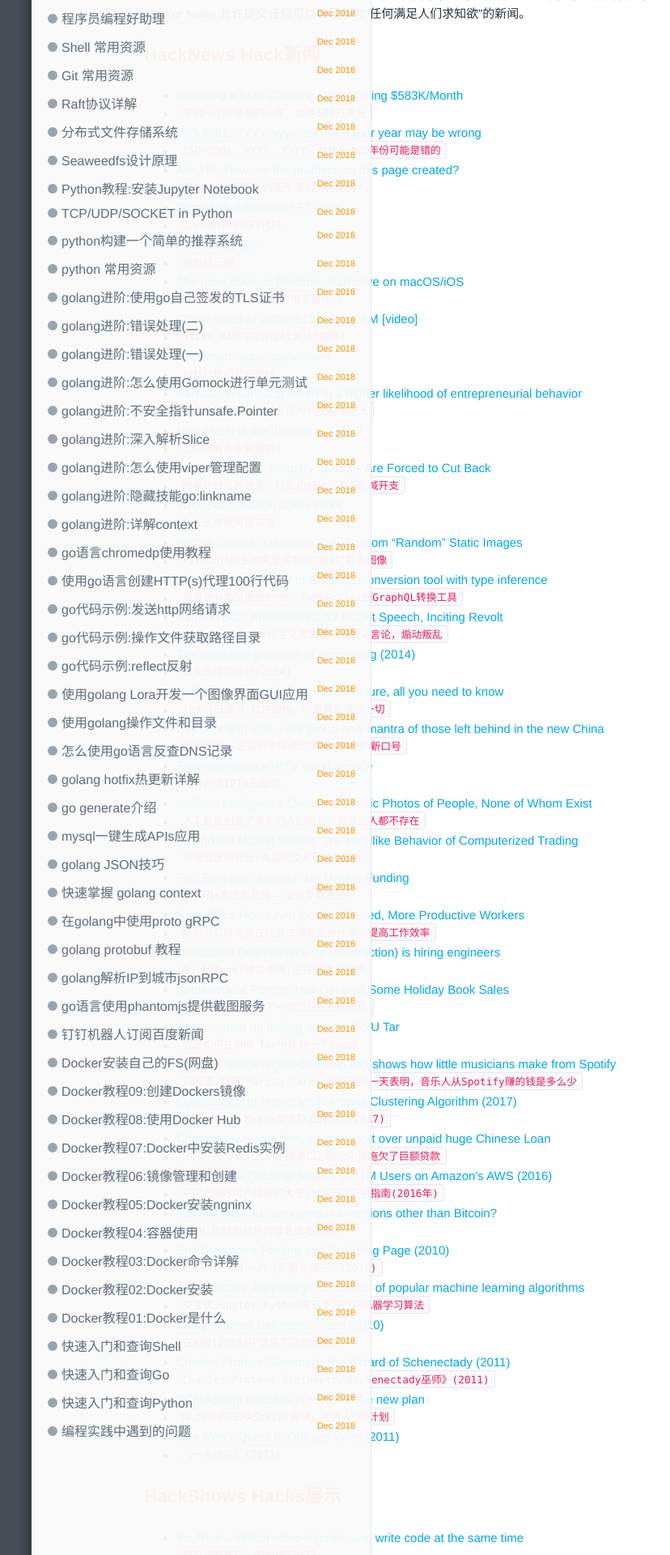
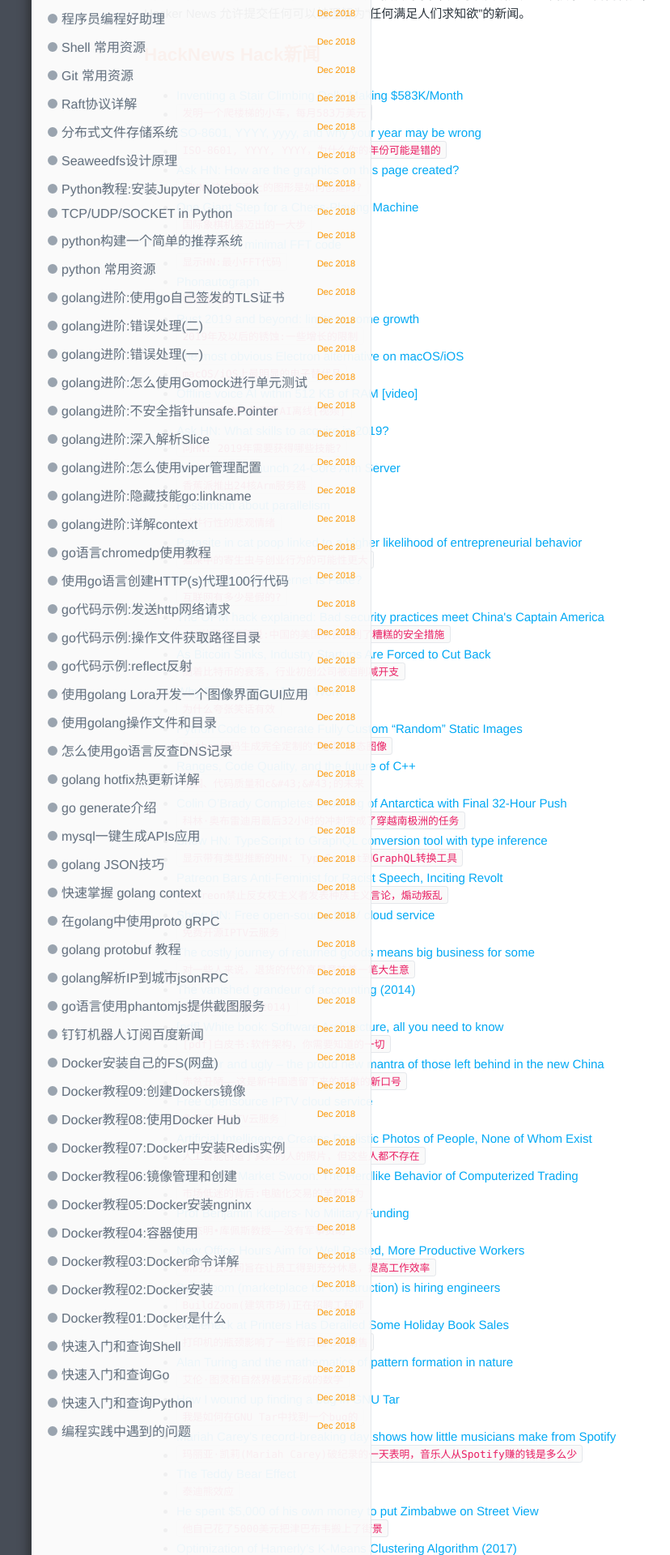
Before and after one commit to ljlu1504/ljlu1504.github.io, a Jekyll site: the page built from _posts/hacknews/2018-12-27-hacknews.md, in a window 1280 px wide. Shown: the part 645-2565 px from the top of the page at 81% size, without its empty margins (126-954 px from the left). Built offline with Jekyll 4.4.1, drawn with Linux system fonts in a browser that asks for light colours; comment, search, counter and statistics services are not loaded; some of the changed text lies outside the part shown.

Commit message:
hacknews-update2018-12-27T06:57:23+08:00

```diff
--- a/_posts/hacknews/2018-12-27-hacknews.md
+++ b/_posts/hacknews/2018-12-27-hacknews.md
@@ -19,30 +19,48 @@ Hacker News 是一家关于计算机黑客和创业公司的社会化新闻网
 - `ISO-8601, YYYY, YYYY，为什么你的年份可能是错的`
 - [Ask HN: How are the graphics on this page created?](https://www.16personalities.com/personality-types)
 - `问HN:这个页面上的图形是如何创建的?`
+- [One Giant Step for a Chess-Playing Machine](https://www.nytimes.com/2018/12/26/science/chess-artificial-intelligence.html)
+- `国际象棋机器迈出的一大步`
 - [Show HN: A minimal FFT code](http://lambdaway.free.fr/lambdaspeech/?view=zorg)
 - `显示HN:最小FFT代码`
 - [Phonautograph](https://en.wikipedia.org/wiki/Phonautograph)
 - `语音描记器`
+- [Rust 2019 and beyond: limits to some growth](https://graydon2.dreamwidth.org/263429.html)
+- `2019年及以后的锈蚀:一些增长的限制`
 - [The most obvious Electron alternative on macOS/iOS](https://holtwick.de/blog/2018-12-20-web-technologies)
 - `macOS/iOS上最明显的电子替代品`
 - [Offline voice AI within 512 KB of RAM [video]](https://www.youtube.com/watch?v=WadKhfLyqTQ)
 - `512kb RAM内的语音AI离线[视频]`
+- [Ask HN: What skills to acquire in 2019?](item?id=18765383)
+- `问HN: 2019年需要获得哪些技能?`
+- [Banana Pi to Launch 24-Core Arm Server](https://www.cnx-software.com/2018/12/26/banana-pi-24-core-arm-server/)
+- `香蕉派推出24核Arm服务器`
 - [Pessimism about parallelism](http://esr.ibiblio.org/?p=8223)
 - `对并行性的悲观情绪`
 - [Parasite in cat poop linked to a higher likelihood of entrepreneurial behavior](https://royalsocietypublishing.org/doi/full/10.1098/rspb.2018.0822)
 - `猫屎中的寄生虫与创业行为的可能性更大`
 - [How Much of the Internet Is Fake?](http://nymag.com/intelligencer/2018/12/how-much-of-the-internet-is-fake.html)
 - `互联网有多少是假的?`
+- [The OPM hack explained: Bad security practices meet China&#39;s Captain America](https://www.csoonline.com/article/3318238/data-breach/the-opm-hack-explained-bad-security-practices-meet-chinas-captain-america.html)
+- `OPM的黑客解释说:中国的美国队长遇到了糟糕的安全措施`
 - [As Bitcoin Sinks, Industry Startups Are Forced to Cut Back](https://techcrunch.com/2018/12/26/as-bitcoin-sinks-industry-startups-are-forced-to-cut-back/)
 - `随着比特币的衰落，行业初创公司被迫削减开支`
 - [Why Exaggeration Jokes Work](https://www.theatlantic.com/science/archive/2018/12/biological-phenomenon-why-wit-works/578842/)
 - `为什么夸张笑话有效`
 - [Python Code to Generate Fully Custom “Random” Static Images](https://github.com/christophershultz/StaticGIFGen/blob/master/StaticGen.ipynb)
 - `Python代码生成完全定制的“随机”静态图像`
+- [Ranges, Code Quality, and the future of C&#43;&#43;](https://medium.com/@jasonmeisel/ranges-code-quality-and-the-future-of-c-99adc6199608)
+- `范围、代码质量和c&#43;&#43;的未来`
+- [Colin O’Brady Completes Crossing of Antarctica with Final 32-Hour Push](https://www.nytimes.com/2018/12/26/sports/antarctica-race-colin-obrady.html)
+- `科林·奥布雷迪用最后32小时的冲刺完成了穿越南极洲的任务`
 - [Show HN: TypeScript to GraphQL conversion tool with type inference](https://github.com/acro5piano/typed-graphqlify)
 - `显示带有类型推断的HN: TypeScript到GraphQL转换工具`
 - [Patreon Bars Anti-Feminist for Racist Speech, Inciting Revolt](https://www.nytimes.com/2018/12/24/technology/patreon-hate-speech-bans.html)
 - `Patreon禁止反女权主义者发表种族主义言论，煽动叛乱`
+- [Show HN: Free open-source IPTV cloud service](https://github.com/fastogt/iptv)
+- `免费开源IPTV云服务`
+- [The costly journey of returned goods means big business for some](https://www.cnbc.com/2018/12/13/returned-goods-are-a-problem-for-retailers-resellers-are-cashing-in.html)
+- `对一些人来说，退货的代价高昂意味着一笔大生意`
 - [The vanished grandeur of accounting (2014)](http://www.bostonglobe.com/ideas/2014/06/07/the-vanished-grandeur-accounting/3zcbRBoPDNIryWyNYNMvbO/story.html)
 - `消失的辉煌会计(2014)`
 - [[pdf] White book: Software Architecture, all you need to know](https://share.composieux.fr/white-book-software-architecture.pdf)
@@ -63,10 +81,16 @@ Hacker News 是一家关于计算机黑客和创业公司的社会化新闻网
 - `BuildZoom(建筑市场)正在招聘工程师`
 - [Bottleneck at Printers Has Derailed Some Holiday Book Sales](https://www.nytimes.com/2018/12/23/books/paper-printers-holiday-sales-books-publishers.html)
 - `打印机的瓶颈影响了一些假日图书的销售`
+- [Alan Turing and the mathematics of pattern formation in nature](https://www.nytimes.com/2018/05/08/science/alan-turing-desalination.html)
+- `艾伦·图灵和自然界模式形成的数学`
 - [How I wound up finding a bug in GNU Tar](https://utcc.utoronto.ca/~cks/space/blog/sysadmin/TarFindingTruncateBug)
 - `我是如何在GNU Tar中找到一个bug的`
 - [Mariah Carey’s record-breaking day shows how little musicians make from Spotify](https://qz.com/1507361/mariah-careys-record-breaking-day-shows-how-little-musicians-make-from-spotify/)
 - `玛丽亚·凯莉(Mariah Carey)破纪录的一天表明，音乐人从Spotify赚的钱是多么少`
+- [The Teddy Bear Effect](https://harvardmagazine.com/2019/01/robert-livingston-harvard#)
+- `泰迪熊效应`
+- [He spent $5,000 of his own money to put Zimbabwe on Street View](https://www.cnet.com/news/this-man-spent-5000-of-his-own-money-to-put-zimbabwe-on-street-view)
+- `他自己花了5000美元把津巴布韦搬上了街景`
 - [Optimization of Hamerly’s K-Means Clustering Algorithm (2017)](https://colfaxresearch.com/cfxkmeans/)
 - `Hamerly K-Means聚类算法的优化(2017)`
 - [China to take over Kenya’s main port over unpaid huge Chinese Loan](https://www.africanstand.com/news/africa/east-africa/china-to-take-over-kenyas-main-port-over-unpaid-huge-chinese-loan/)
@@ -77,6 +101,10 @@ Hacker News 是一家关于计算机黑客和创业公司的社会化新闻网
 - `问HN:比特币以外的著名匿名发明?`
 - [Erik Demaine&#39;s Folding and Unfolding Page (2010)](http://erikdemaine.org/folding/)
 - `Erik Demaine的《折叠与展开》(2010)`
+- [Iris Automation Is Hiring a Computer Vision Expert – AI for Drones](http://www.irisonboard.com/careers/)
+- `Iris自动化公司正在招聘一名计算机视觉专家——无人机AI`
+- [William Cook: Information, Computation, Optimization [video]](https://www.youtube.com/watch?v=q8nQTNvCrjE)
+- `William Cook:信息，计算，优化[视频]`
 - [11 interactive Jupyter/Python demos of popular machine learning algorithms](https://github.com/trekhleb/homemade-machine-learning/blob/master/README.md)
 - `交互式Jupyter/Python演示了流行的机器学习算法`
 - [Using different delimiters in sed (2010)](https://backreference.org/2010/02/20/using-different-delimiters-in-sed/)
@@ -91,14 +119,8 @@ Hacker News 是一家关于计算机黑客和创业公司的社会化新闻网
 
 ## HackShows Hacks展示
 
-- [ YouRepl – Watch video-tutorials and write code at the same time](https://yourepl.tumblr.com/post/180936303347/announcing-yourepl)
-- `观看视频教程，同时编写代码`
-- [ Software Architecture, all you need to know [pdf]](https://share.composieux.fr/white-book-software-architecture.pdf)
-- `软件架构，所有你需要知道的[pdf]`
 - [ Quirky-ux – inject a website with some glitter and character](http://dsalaj.com/quirky-ux/)
 - `古怪的用户体验-注入一些闪光和性格的网站`
-- [ Magic Grid – A simple JavaScript library for dynamic grid layouts](https://github.com/e-oj/Magic-Grid)
-- `一个简单的JavaScript库，用于动态网格布局`
 - [ Designer fashion search engine](https://www.on-mkt.com)
 - `设计师时尚搜索引擎`
 - [ Sciter and Node.js versus Electron](https://terrainformatica.com/2018/12/23/sciternode-versus-electron/)
@@ -107,49 +129,59 @@ Hacker News 是一家关于计算机黑客和创业公司的社会化新闻网
 - `一个最小的FFT代码`
 - [ Inside Python Dict – an explorable explanation](https://just-taking-a-ride.com/inside_python_dict/)
 - `在Python字典-一个可探索的解释`
+- [ Hands-On Labs: Serverless and OpenFaaS with Python](https://github.com/openfaas/workshop)
+- `动手实验:Python的无服务器和OpenFaaS`
+- [ Tldr&#43;&#43; – interactive tldr client](https://github.com/isacikgoz/tldr)
+- `交互式的Tldr客户端`
+- [ Wiv.js – A library for a more wiggly div](https://jjkaufman.github.io/wiv.js/)
+- `Wiv。一个更灵活的div库`
+- [ Frame, notetaking app that can answer your questions](https://github.com/jddunn/frame)
+- `框架，笔记应用，可以回答你的问题`
+- [ Wonderurl – Create a wonderful digital gift and discover freebies](http://wonderurl.com)
+- `创造一个美妙的数字礼物和发现免费赠品`
+- [ A particle animation christmas greeting card](https://2018.9elements.com/)
+- `粒子动画圣诞贺卡`
+- [ Awe – Dynamic web based reports/dashboards in python](https://github.com/dankilman/awe)
+- `python中基于web的动态报告/仪表板`
+- [ A new spline](https://raphlinus.github.io/curves/2018/12/21/new-spline.html)
+- `一种新的样条`
+- [ TypeScript to GraphQL conversion tool with type inference](https://github.com/acro5piano/typed-graphqlify)
+- `TypeScript到GraphQL转换工具的类型推断`
+- [ Emuparadise-dl, terminal search and retrieve utility for roms and ISOs](https://github.com/r4yan2/emuparadise-dl)
+- `emuparadis -dl，用于rom和ISOs的终端搜索和检索实用程序`
+- [ Free open-source IPTV cloud service](https://github.com/fastogt/iptv)
+- `免费开源IPTV云服务`
+- [ ParePdf, an app for comparing pdfs](https://www.parepdf.com/)
+- `一个比较pdf文件的应用程序`
+- [ YouRepl – Watch video-tutorials and write code at the same time](https://yourepl.tumblr.com/post/180936303347/announcing-yourepl)
+- `观看视频教程，同时编写代码`
+- [ Software Architecture, all you need to know [pdf]](https://share.composieux.fr/white-book-software-architecture.pdf)
+- `软件架构，所有你需要知道的[pdf]`
+- [ Magic Grid – A simple JavaScript library for dynamic grid layouts](https://github.com/e-oj/Magic-Grid)
+- `一个简单的JavaScript库，用于动态网格布局`
+- [ Generate-Resume: Node CLI to Generate Resume in HTML and PDF from XML](https://github.com/sumeetdas/Generate-Resume)
+- `生成-简历:节点CLI从XML生成HTML和PDF格式的简历`
 - [ The Straight Framework](https://gabordemooij.com/straight/)
 - `直框架`
-- [ Generate-Resume: Node CLI to Generate Resume in HTML and PDF from XML](https://github.com/sumeetdas/Generate-Resume)
-- `生成-简历:节点CLI从XML生成HTML和PDF格式的简历`
-- [ Hands-On Labs: Serverless and OpenFaaS with Python](https://github.com/openfaas/workshop)
-- `动手实验:Python的无服务器和OpenFaaS`
+- [ a &#34;personalized&#34; Hacker News](https://medium.com/@justinkrause/sharing-something-better-8fc2b60e8a04)
+- `一个“个性化”的黑客新闻`
 - [ CoolBeans, an IDE distribution](http://coolbeans.xyz/)
 - `CoolBeans, IDE发行版`
-- [ Tldr&#43;&#43; – interactive tldr client](https://github.com/isacikgoz/tldr)
-- `交互式的Tldr客户端`
-- [ Frame, notetaking app that can answer your questions](https://github.com/jddunn/frame)
-- `框架，笔记应用，可以回答你的问题`
-- [ Wiv.js – A library for a more wiggly div](https://jjkaufman.github.io/wiv.js/)
-- `Wiv。一个更灵活的div库`
 - [ The package manager you always wanted](https://github.com/teamdomy/domy-cli)
 - `你一直想要的包管理器`
-- [ A particle animation christmas greeting card](https://2018.9elements.com/)
-- `粒子动画圣诞贺卡`
-- [ Wonderurl – Create a wonderful digital gift and discover freebies](http://wonderurl.com)
-- `创造一个美妙的数字礼物和发现免费赠品`
 - [ Raspberry pi motion sensing security camera using S3, Slack, and Go](https://github.com/bndw/security-camera)
 - `树莓派动作感应安全摄像头采用S3、Slack、Go`
+- [ RedixDB – a fast persistent key-value store with the Redis protocol](https://alash3al.github.io/redix/)
+- `使用Redis协议的快速持久键值存储`
+- [ Bisectercise – A simple repo to help you learn git bisect](https://github.com/bradleyboy/bisectercise)
+- `Bisectercise——一个简单的回购操作，帮助您学习git bisect`
 - [ pygls – a Pythonic generic language server](https://github.com/openlawlibrary/pygls/)
 - `一个python通用语言服务器`
-- [ Bisectercise – A simple repo to help you learn git bisect](https://github.com/bradleyboy/bisectercise)
-- `Bisectercise——一个简单的回购操作，帮助您学习git bisect`
-- [ Awe – Dynamic web based reports/dashboards in python](https://github.com/dankilman/awe)
-- `python中基于web的动态报告/仪表板`
-- [ RedixDB – a fast persistent key-value store with the Redis protocol](https://alash3al.github.io/redix/)
-- `使用Redis协议的快速持久键值存储`
 - [ Lenient JavaScript syntax](https://xixixao.github.io/lenientjs/)
 - `宽大的JavaScript语法`
-- [ TypeScript to GraphQL conversion tool with type inference](https://github.com/acro5piano/typed-graphqlify)
-- `TypeScript到GraphQL转换工具的类型推断`
-- [ A new spline](https://raphlinus.github.io/curves/2018/12/21/new-spline.html)
-- `一种新的样条`
 - [ AutoComplete.js v2.0](https://tarekraafat.github.io/autoComplete.js/)
 - `自动完成。js版本`
-- [ Emuparadise-dl, terminal search and retrieve utility for roms and ISOs](https://github.com/r4yan2/emuparadise-dl)
-- `emuparadis -dl，用于rom和ISOs的终端搜索和检索实用程序`
 - [ Free India Mutual Funds API](https://www.mfapi.in/)
 - `免费的印度共同基金API`
 - [ A Cryptocurrencies logo guessing game built with Vue.js](https://cryptoguessinggame.com)
 - `一个加密货币标志猜谜游戏建立与Vue.js`
-- [ ParePdf, an app for comparing pdfs](https://www.parepdf.com/)
-- `一个比较pdf文件的应用程序`
```
